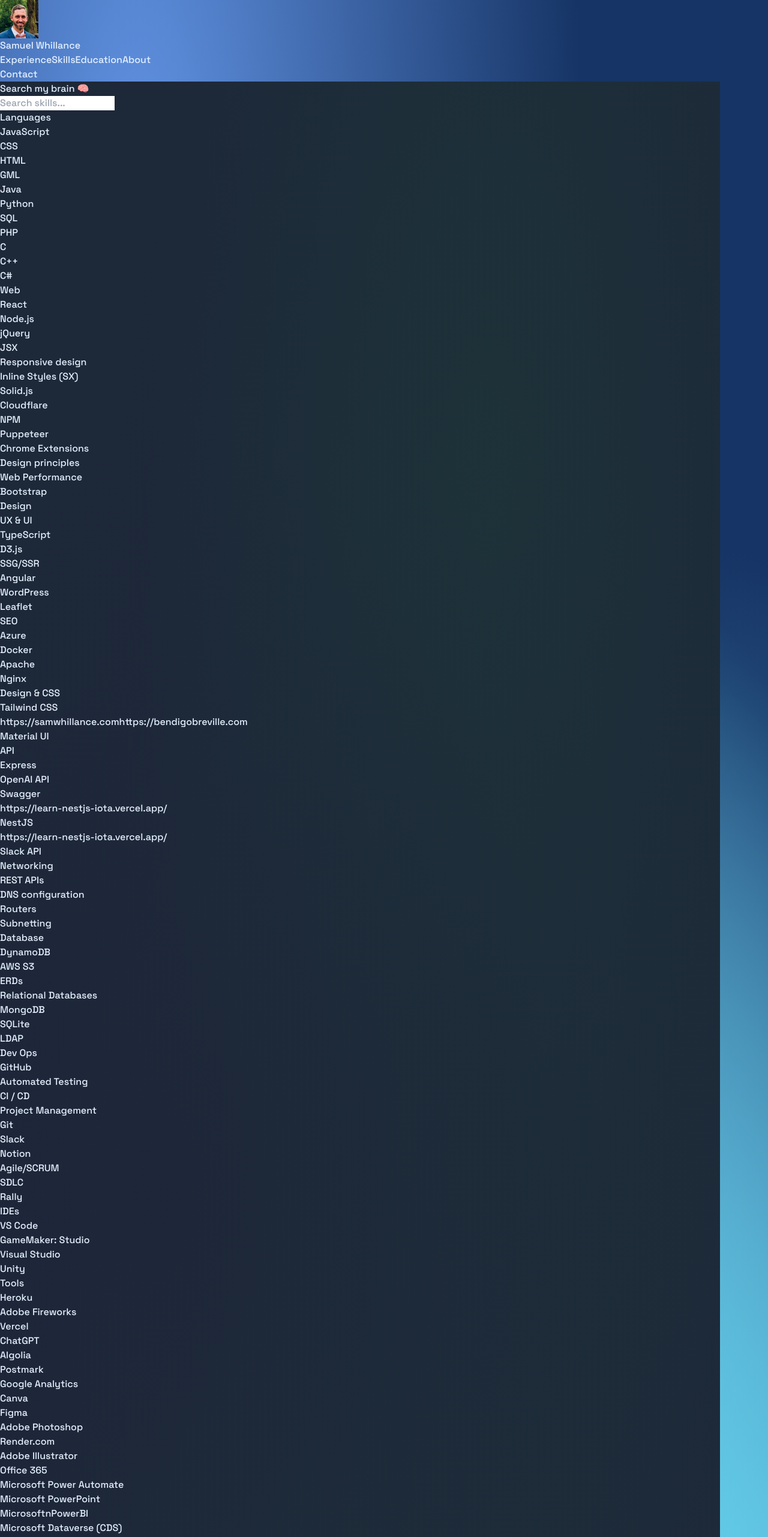
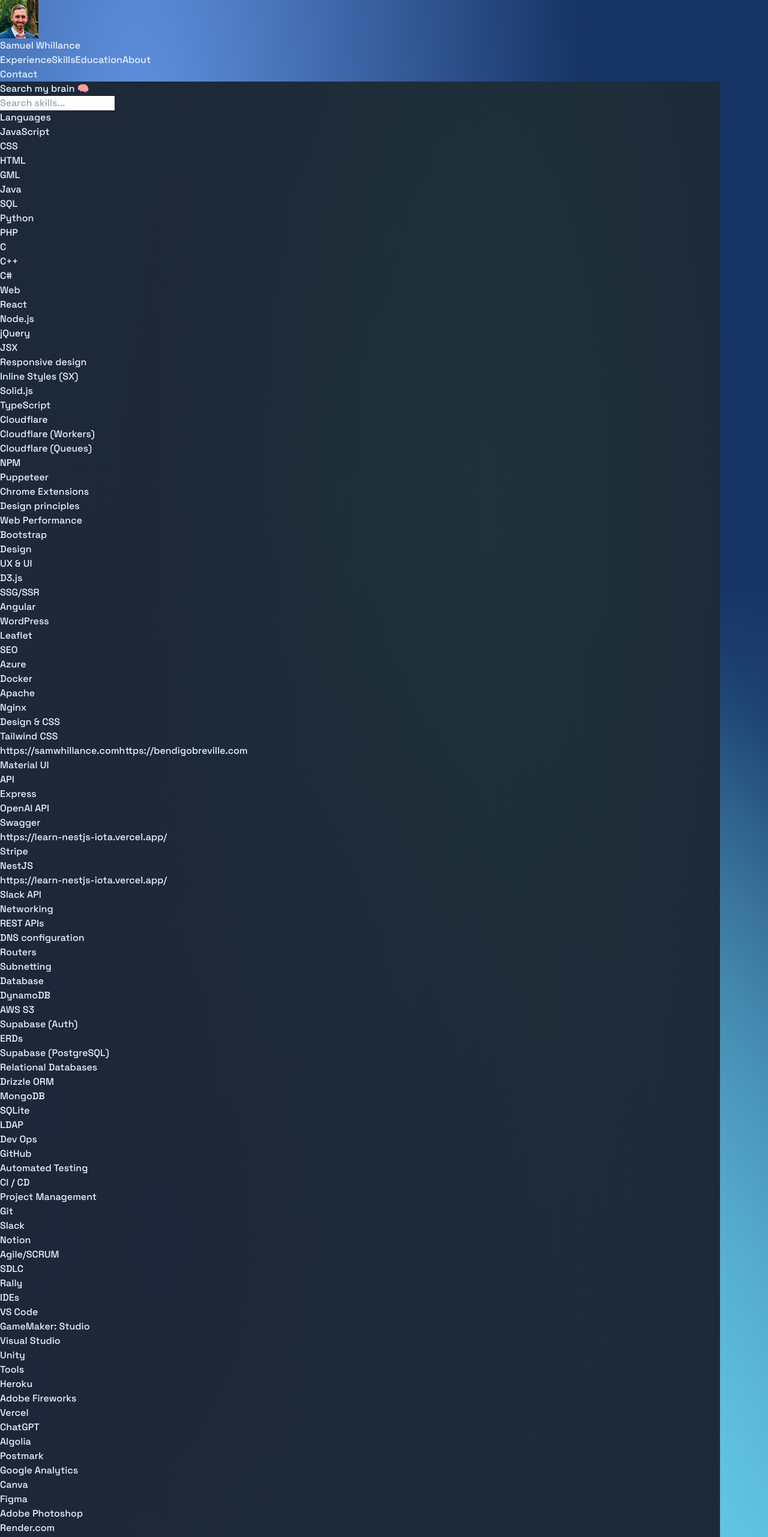
Before and after one commit to SamWhillance/samwhillance.com, a Next.js app: page /skills in a window 1280 px wide. Shown: the top 2563 px of the page at 60% size. Built offline with nearby package versions, Linux system fonts and the light colour scheme.

Commit message:
Update page.tsx

```diff
--- a/src/app/skills/page.tsx
+++ b/src/app/skills/page.tsx
@@ -82,6 +82,7 @@
 	name: string
 	value: number
 	category: string
+	new?: boolean
 	links?: string[]
 }
 
@@ -96,16 +97,18 @@
 	{ name: 'C#', value: 2, category: 'Languages' },
 	{ name: 'Java', value: 4, category: 'Languages' },
 	{ name: 'Python', value: 3, category: 'Languages' },
-	{ name: 'SQL', value: 3, category: 'Languages' },
+	{ name: 'SQL', value: 4, category: 'Languages' },
 	{ name: 'GML', value: 8, category: 'Languages' },
 
 	// Web
 	{ name: 'React', value: 9, category: 'Web' },
 	{ name: 'Solid.js', value: 7, category: 'Web' },
 	{ name: 'Node.js', value: 9, category: 'Web' },
-	{ name: 'TypeScript', value: 6, category: 'Web' },
+	{ name: 'TypeScript', value: 7, category: 'Web', new: true },
 	{ name: 'Angular', value: 5, category: 'Web' },
 	{ name: 'Cloudflare', value: 7, category: 'Web' },
+	{ name: 'Cloudflare (Workers)', value: 7, category: 'Web', new: true },
+	{ name: 'Cloudflare (Queues)', value: 7, category: 'Web', new: true },
 	{ name: 'jQuery', value: 8, category: 'Web' },
 	{ name: 'JSX', value: 8, category: 'Web' },
 	{ name: 'Docker', value: 3, category: 'Web' },
@@ -124,7 +127,7 @@
 	// CSS
 	{ name: 'Bootstrap', value: 7, category: 'Web' },
 	{ name: 'Design', value: 7, category: 'Web' },
-	{ name: 'Tailwind CSS', value: 7, category: 'Design & CSS', links: [ 'https://samwhillance.com', 'https://bendigobreville.com' ] },
+	{ name: 'Tailwind CSS', value: 7, category: 'Design & CSS', new: true, links: [ 'https://samwhillance.com', 'https://bendigobreville.com' ] },
 	{ name: 'Material UI', value: 7, category: 'Design & CSS' },
 	{ name: 'UX & UI', value: 7, category: 'Web' },
 	{ name: 'Responsive design', value: 8, category: 'Web' },
@@ -134,15 +137,19 @@
 	{ name: 'Express', value: 7, category: 'API' },
 	{ name: 'REST APIs', value: 7, category: 'Networking' },
 	{ name: 'OpenAI API', value: 6, category: 'API' },
-	{ name: 'NestJS', value: 4, category: 'API', links: [ 'https://learn-nestjs-iota.vercel.app/' ] },
+	{ name: 'NestJS', value: 4, category: 'API', links: [ 'https://learn-nestjs-iota.vercel.app/' ], new: true },
 	{ name: 'Apache', value: 3, category: 'Web' },
 	{ name: 'Nginx', value: 3, category: 'Web' },
 	{ name: 'Slack API', value: 4, category: 'API' },
+	{ name: 'Stripe', value: 5, category: 'API', new: true },
 	{ name: 'Swagger', value: 6, category: 'API', links: [ 'https://learn-nestjs-iota.vercel.app/' ] },
 
 	// Database
 	{ name: 'DynamoDB', value: 7, category: 'Database' },
 	{ name: 'AWS S3', value: 7, category: 'Database' },
+	{ name: 'Supabase (PostgreSQL)', value: 4, category: 'Database', new: true },
+	{ name: 'Supabase (Auth)', value: 5, category: 'Database', new: true },
+	{ name: 'Drizzle ORM', value: 3, category: 'Database', new: true },
 	{ name: 'MongoDB', value: 3, category: 'Database' },
 	{ name: 'LDAP', value: 2, category: 'Database' },
 	{ name: 'SQLite', value: 3, category: 'Database' },
@@ -189,7 +196,7 @@
 
 	// Office 365
 	{ name: 'Microsoft Azure', value: 6, category: 'Office 365' },
-	{ name: 'MicrosoftnPowerBI', value: 7, category: 'Office 365' },
+	{ name: 'Microsoft PowerBI', value: 7, category: 'Office 365' },
 	{ name: 'Microsoft Dataverse (CDS)', value: 7, category: 'Office 365' },
 	{ name: 'Microsoft Graph API', value: 7, category: 'Office 365' },
 	{ name: 'Microsoft Power Automate', value: 9, category: 'Office 365' },
```
